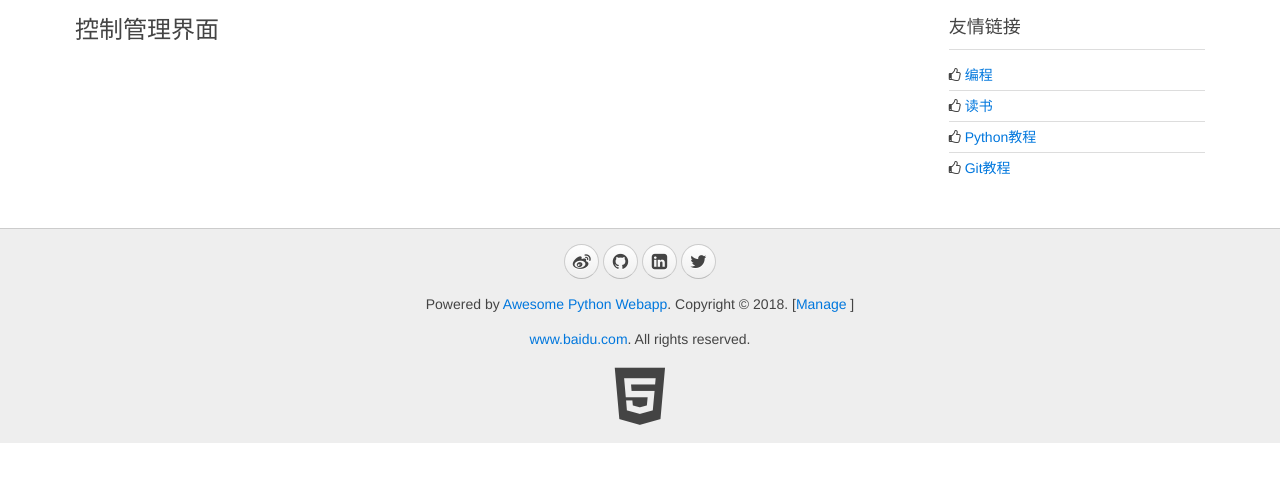
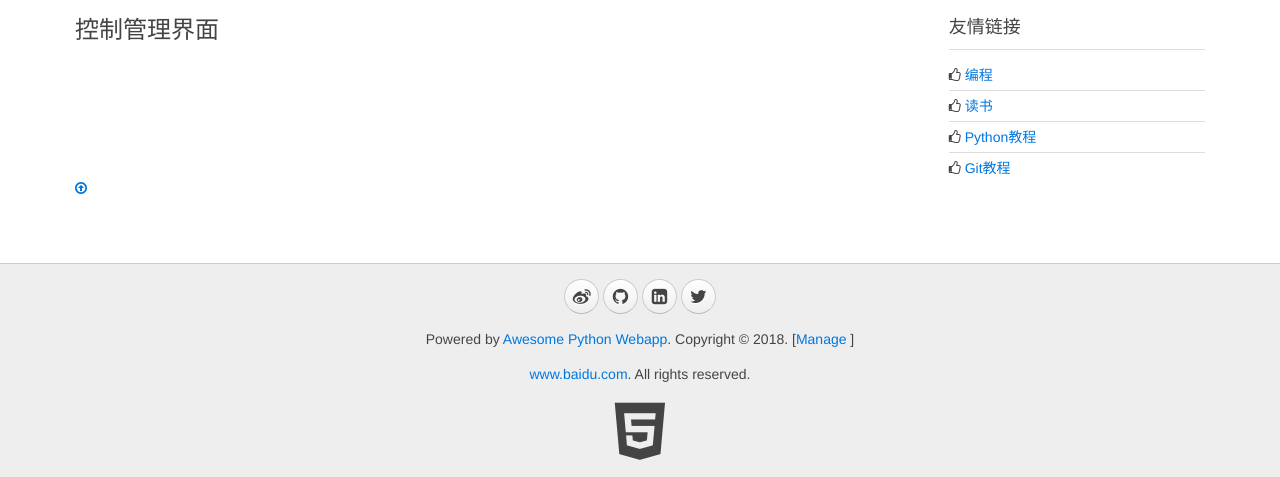
Before and after one commit to nzj1981/mywebapp_py36, a Python web app: template www/templates/manage.html in a window 1280 px wide. Shown: the part 42-519 px from the top of the page. Run offline with Jinja, Linux system fonts and the light colour scheme; the template is opened without the code that fills it, so the values that code supplies are empty.

Commit message:
mywebapp_py36-web优化base页面---201805111559

```diff
--- a/www/templates/__base__.html
+++ b/www/templates/__base__.html
@@ -70,6 +70,13 @@
             <!-- // content-->
         </div>
     </div>
+            <div class="uk-container uk-container-center">
+                <div class="uk-align-center">
+            <!--回顶部-->
+            <a href="#my-id" class="uk-icon-arrow-circle-o-up" data-uk-smooth-scroll></a>
+            <!-- // 回顶部-->
+                    </div>
+            </div>
 
 
     <div class="uk-margin-large-top" style="background-color: #eee; border-top:1px solid #ccc; ">
```
